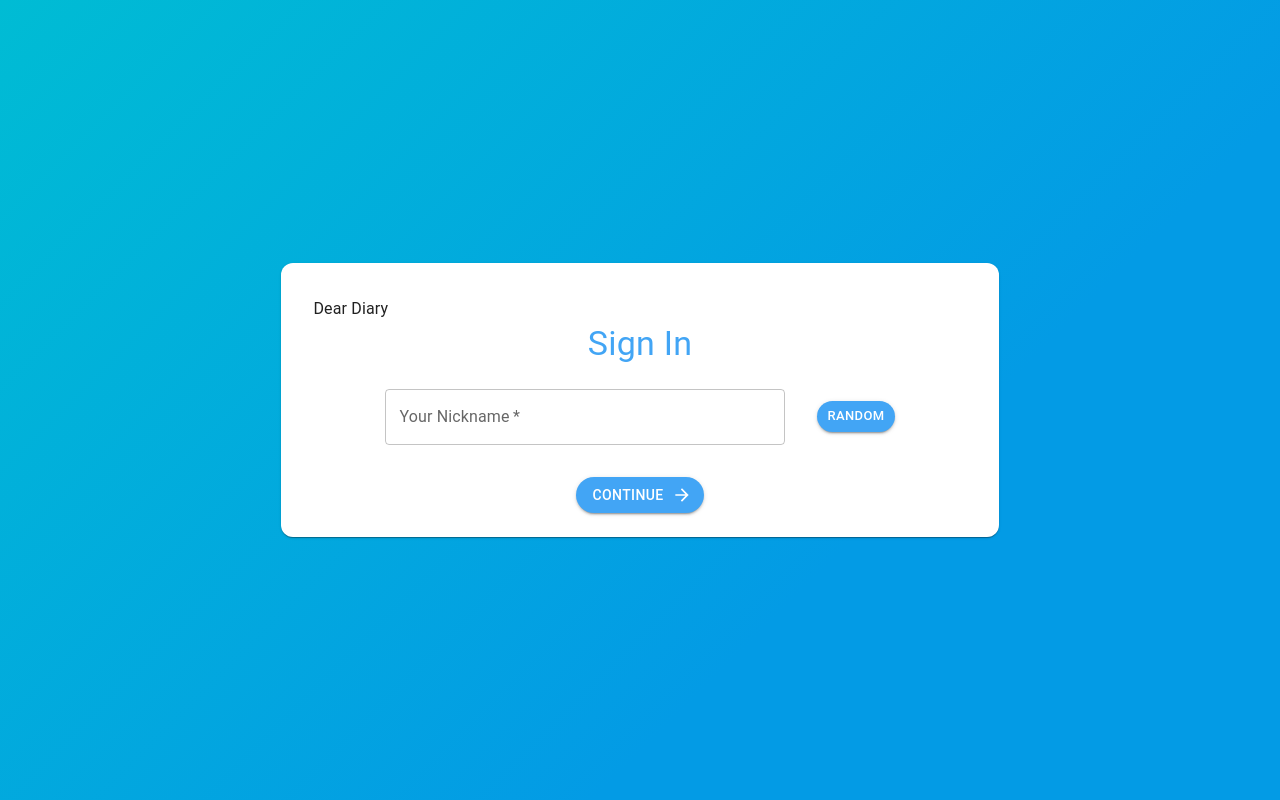
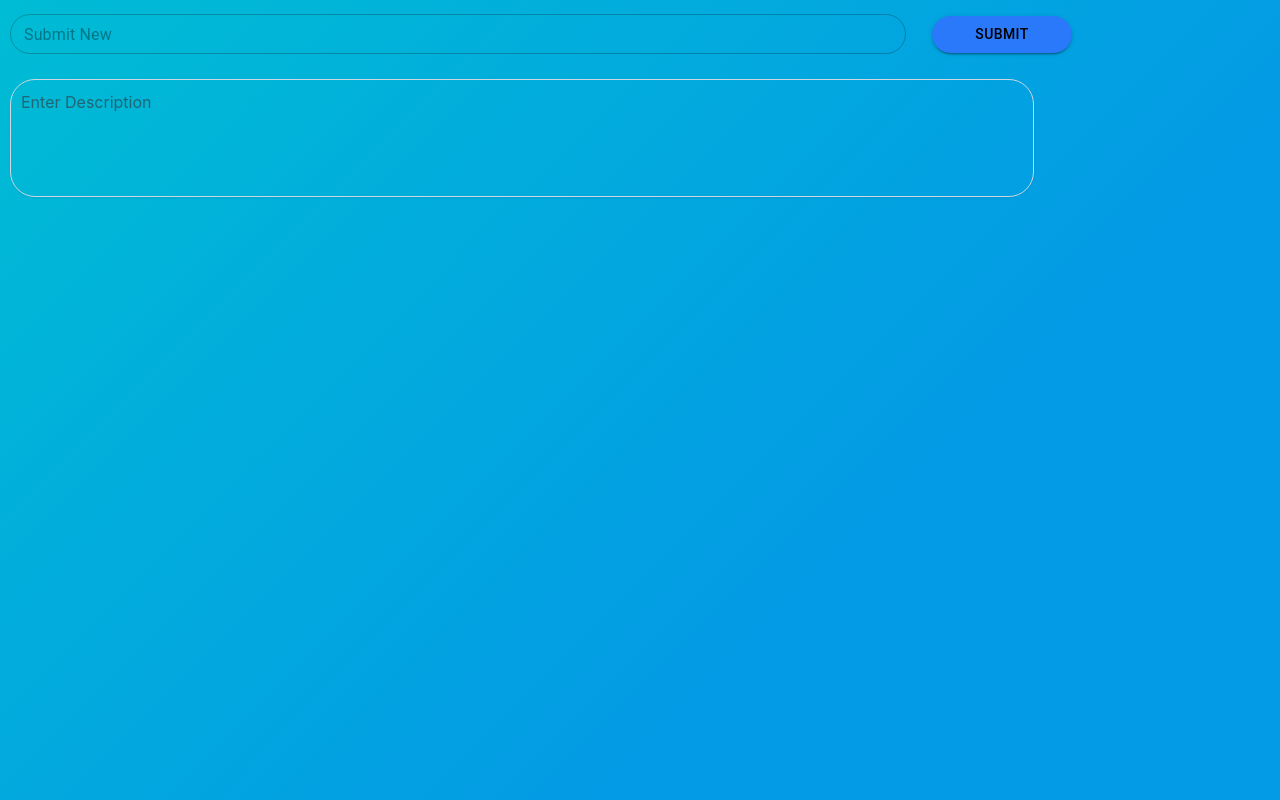
Before and after one commit to fcodelabs/training-web, a React (Create React App) app in the folder dear-diary/: page / in a window 1280 px wide. Built offline with nearby package versions, Linux system fonts and the light colour scheme.

Commit message:
Form created

```diff
--- a/dear-diary/package.json
+++ b/dear-diary/package.json
@@ -6,6 +6,7 @@
     "@emotion/react": "^11.11.1",
     "@emotion/styled": "^11.11.0",
     "@mui/icons-material": "^5.13.7",
+    "@mui/joy": "^5.0.0-alpha.86",
     "@mui/material": "^5.13.7",
     "@testing-library/jest-dom": "^5.16.5",
     "@testing-library/react": "^13.4.0",
@@ -16,6 +17,7 @@
     "@types/react-dom": "^18.2.6",
     "react": "^18.2.0",
     "react-dom": "^18.2.0",
+    "react-router-dom": "^6.14.1",
     "react-scripts": "5.0.1",
     "typescript": "^4.9.5",
     "web-vitals": "^2.1.4"
--- a/dear-diary/src/App.css
+++ b/dear-diary/src/App.css
@@ -28,6 +28,12 @@
   color: #61dafb;
 }
 
+.custom-textfield {
+  border-radius: 25px;
+  padding: 5px;
+}
+
+
 @keyframes App-logo-spin {
   from {
     transform: rotate(0deg);
--- a/dear-diary/src/App.tsx
+++ b/dear-diary/src/App.tsx
@@ -1,11 +1,15 @@
 import './App.css';
-import { MuiCard } from './components/MuiCard';
+import { DiaryHome } from './components/DiaryHome';
+import { DiarySignIn } from './components/DiarySignIn';
+import {Routes,Route} from 'react-router-dom';
+
 
 
 function App() {
   return (
     <div className="App">
-      <MuiCard />
+      {/* <MuiCard />/ */}
+      <DiaryHome />
     </div>
   );
 }
--- /dev/null
+++ b/dear-diary/src/components/DiaryHome.tsx
@@ -0,0 +1,54 @@
+import { Box, Button, Grid, TextField, TextareaAutosize } from '@mui/material'
+import Textarea from '@mui/joy/Textarea';
+
+export const DiaryHome = () => {
+    return (
+        <Box sx={{
+            backgroundImage: 'linear-gradient(-45deg, #039BE5 0%, #039BE5 33%, #00BCD4 100%)',
+            backgroundAttachment: 'fixed',
+            display: 'flex',
+            justifyContent: 'center',
+            // alignItems: 'center',
+            height: '100vh',
+            width: '100%'
+        }}>
+            <Box sx={{ width: '100%' }}>
+                <Grid container direction={'column'} >
+                    <Grid container direction={'row'} alignItems='center'>
+                        <TextField
+                            placeholder='Submit New'
+                            variant='outlined'
+                            InputProps={{
+                                style: {
+                                    borderRadius: 25,
+                                    width: '70vw',
+                                    height: '40px',
+                                    margin: 10,
+                                    background: 'transparent',
+                                    border: '0',
+                                },
+                            }}
+                        />
+                        <Button
+                            variant='contained'
+                            sx={{
+                                color: 'black',
+                                borderRadius: 25,
+                                width: '140px',
+                                margin: 2,
+                                size: 'small',
+                                backgroundColor: '#2a79fa'
+                            }}>
+                            Submit</Button>
+                    </Grid>
+                    <Textarea
+                        placeholder='Enter Description'
+                        style={{ borderRadius: '25px', backgroundColor: 'transparent', margin: '10px', padding: '10px', width: '80%' }}
+                        minRows={4}
+                    />
+                </Grid>
+            </Box>
+        </Box >
+
+    )
+}
--- a/dear-diary/src/components/MuiCard.tsx
+++ b/dear-diary/src/components/DiarySignIn.tsx
@@ -13,7 +13,7 @@ import { useState } from "react";
 import { generateRandomNickname } from "../utils/signin";
 
 
-export const MuiCard = () => {
+export const DiarySignIn = () => {
     const [nickname, setNickname] = useState('');
     const [nicknameError, setNicknameError] = useState(false);
 
@@ -43,7 +43,7 @@ export const MuiCard = () => {
                         <CardContent>
                             <Typography
                                 variant='subtitle1'
-                                align='left' >Dear Diary</Typography>
+                                align='left'>Dear Diary</Typography>
                             <Typography
                                 variant='h4'
                                 color='primary.light'>Sign In</Typography>
```
Also changed, not shown: 1 other file (tests, documents, lock files or other folders).
